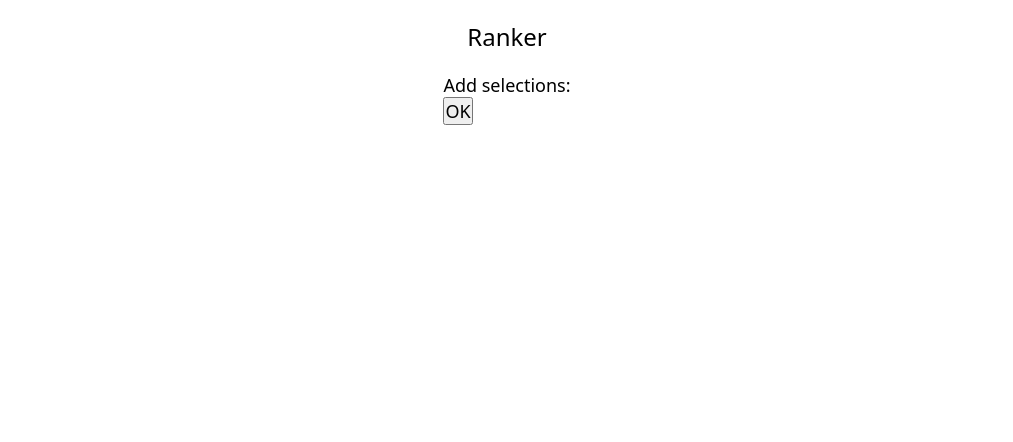
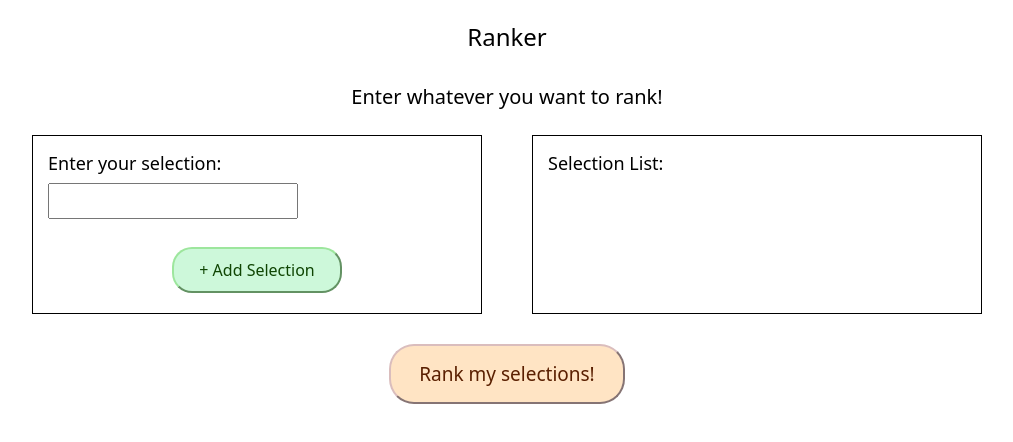
Before and after one commit to deepend15/ranker, a React (Vite) app: page / in a window 1280 px wide. Shown: the top 442 px of the page, without its empty margins (133-1146 px from the left). Built offline with nearby package versions, Linux system fonts and the light colour scheme.

Commit message:
Re-arrange components, add styling

```diff
--- a/src/components/AddOptions.jsx
+++ /dev/null
@@ -1,10 +0,0 @@
-import SelectionForm from "./SelectionForm";
-
-export default function AddOptions() {
-  return (
-    <div>
-      <p>Add selections:</p>
-      <SelectionForm />
-    </div>
-  );
-}
--- /dev/null
+++ b/src/components/AddSelections.jsx
@@ -0,0 +1,24 @@
+import "../styles/AddSelections.css";
+import { useState } from "react";
+import { initialSelections } from "./Selections";
+
+export default function AddSelections() {
+  const [selections, setSelections] = useState(initialSelections);
+
+  return (
+    <div className="add-selections-main-div">
+      <p>Enter whatever you want to rank!</p>
+      <div className="add-and-view-div">
+        <div className="selection-div">
+          <label htmlFor="new-selection">Enter your selection:</label>
+          <input type="text" name="new-selection" id="new-selection" />
+
+          <button>+ Add Selection</button>
+        </div>
+        <div className="display-div">
+          <h2>Selection List:</h2>
+        </div>
+      </div>
+    </div>
+  );
+}
--- a/src/components/App.jsx
+++ b/src/components/App.jsx
@@ -1,12 +1,19 @@
-// import { useState } from 'react'
+import { useState } from "react";
 import "../styles/App.css";
-import AddOptions from "./AddOptions";
+import AddSelections from "./AddSelections";
 
 function App() {
+  const [appStatus, setAppStatus] = useState("add-selections");
+
   return (
     <>
       <h1>Ranker</h1>
-      <AddOptions />
+      {appStatus === "add-selections" && (
+        <>
+          <AddSelections />
+          <button className="rank-button">Rank my selections!</button>
+        </>
+      )}
     </>
   );
 }
--- a/src/components/Fields.jsx
+++ /dev/null
@@ -1 +0,0 @@
-export const initialOptions = {};
--- a/src/components/SelectionForm.jsx
+++ /dev/null
@@ -1,9 +0,0 @@
-export default function SelectionForm() {
-  return (
-    <form action="" method="">
-      <div className="selection-div"></div>
-      <div className="display-div"></div>
-      <button type="button">OK</button>
-    </form>
-  );
-}
--- /dev/null
+++ b/src/components/Selections.jsx
@@ -0,0 +1,29 @@
+export const initialSelections = {};
+// const objects = Object.values(initialOptions);
+
+// function rank(list) {
+//   const queue = [objects[0], objects[1]];
+//   const ranked = [];
+
+//   function rankPair([option1, option2]) {
+//     let winner;
+//     if (option1[option2.id] === "win") {
+//       winner = option1;
+//     } else if (option1[option2.id] === "lose") {
+//       winner = option2;
+//     }
+//     if (ranked.length > 0) {
+//       const matchingWinnerArray = ranked.filter(
+//         (option) => option.id === winner.id
+//       );
+//       if (matchingWinnerArray.length > 0) {
+//         const matchingWinner = matchingWinnerArray[0];
+//         const matchingWinnerIndex = ranked.indexOf(matchingWinner);
+//         ranked.splice(matchingWinnerIndex + 1, 0, option2);
+//       }
+//       // add else conditions (i.e. matching loser)
+//     } else {
+//       ranked.push(option1, option2);
+//     }
+//   }
+// }
--- /dev/null
+++ b/src/styles/AddSelections.css
@@ -0,0 +1,58 @@
+.add-selections-main-div {
+  width: 100%;
+  display: grid;
+  justify-items: center;
+  gap: 25px;
+}
+
+.add-selections-main-div > p {
+  font-size: 2rem;
+}
+
+.add-and-view-div {
+  width: 100%;
+  display: flex;
+  /* grid-template-columns: 325px 325px; */
+  gap: 50px;
+  justify-content: center;
+}
+
+.selection-div,
+.display-div {
+  border: 1px solid black;
+  padding: 15px 15px 20px 15px;
+  flex-basis: 450px;
+}
+
+.selection-div {
+  display: grid;
+  gap: 8px;
+}
+
+.selection-div input {
+  padding: 5px;
+  font-size: 1.6rem;
+  width: 250px;
+}
+
+.selection-div > button {
+  margin-top: 20px;
+  justify-self: center;
+  padding: 10px 25px;
+  font-size: 1.6rem;
+  border-radius: 20px;
+  background-color: #cdf8da;
+  color: rgb(15, 69, 3);
+  border: 2px rgb(157, 230, 157) outset;
+  font-weight: 500;
+}
+
+.selection-div > button:hover {
+  background-color: #95eab0;
+  border-color: rgb(131, 213, 131);
+  cursor: pointer;
+}
+
+.selection-div > button:active {
+  border-style: inset;
+}
--- a/src/styles/App.css
+++ b/src/styles/App.css
@@ -2,9 +2,29 @@
   padding: 20px;
   display: grid;
   justify-items: center;
-  gap: 20px;
+  gap: 30px;
 }
 
 h1 {
   font-size: 2.4rem;
 }
+
+.rank-button {
+  padding: 15px 28px;
+  border-radius: 25px;
+  font-weight: 500;
+  background-color: bisque;
+  font-size: 1.9rem;
+  border: 2px outset rgb(218, 189, 189);
+  color: rgb(90, 31, 1);
+}
+
+.rank-button:hover {
+  cursor: pointer;
+  background-color: rgb(238, 207, 169);
+  border-color: rgb(182, 159, 159);
+}
+
+.rank-button:active {
+  border-style: inset;
+}
```
